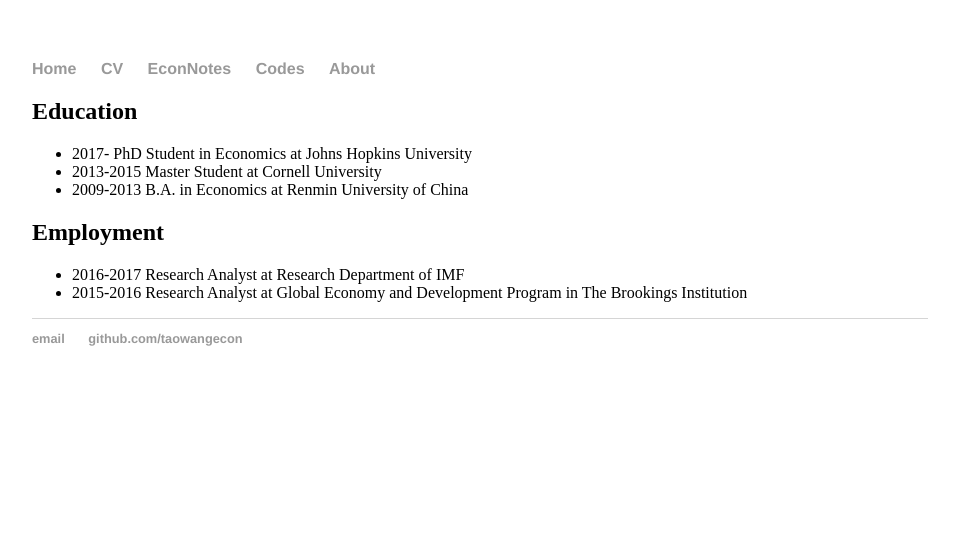
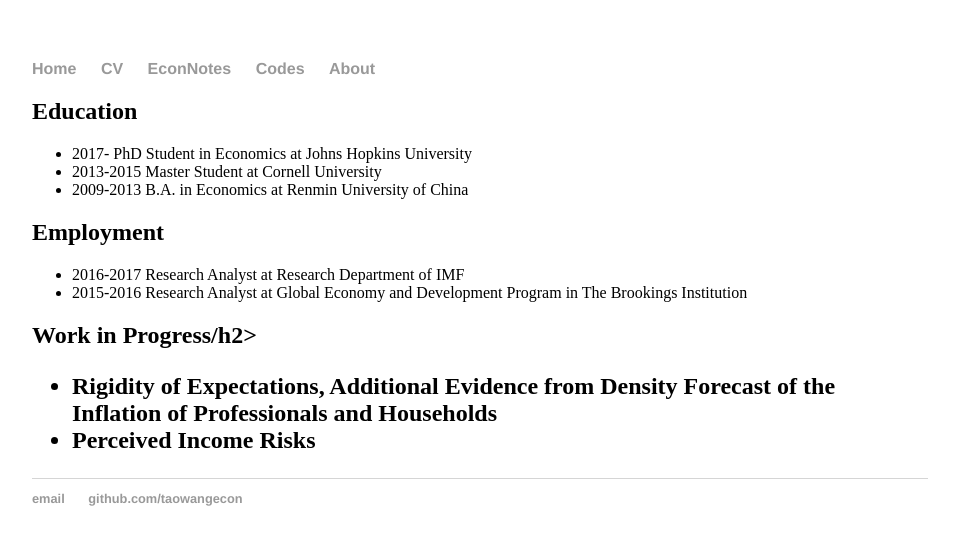
Before and after one commit to iworld1991/TaoWangEcon.github.io, a Jekyll site: the page built from cv/index.html, in a window 1280 px wide. Shown: the top 545 px of the page, without its empty margins (160-1119 px from the left). Built offline with Jekyll 4.4.1, drawn with Linux system fonts in a browser that asks for light colours.

Commit message:
Update index.html

```diff
--- a/cv/index.html
+++ b/cv/index.html
@@ -16,4 +16,10 @@ title: CV
 	 <li>2016-2017 Research Analyst at Research Department of IMF </li>
          <li>2015-2016 Research Analyst at Global Economy and Development Program in The Brookings Institution </li>
          </ul>
+
+	  <h2>Work in Progress/h2>
+	    <ul>
+	 <li>Rigidity of Expectations, Additional Evidence from Density Forecast of the Inflation of Professionals and Households</li>
+         <li>Perceived Income Risks</li>
+         </ul>
 </div><!-- /.blurb -->
```
